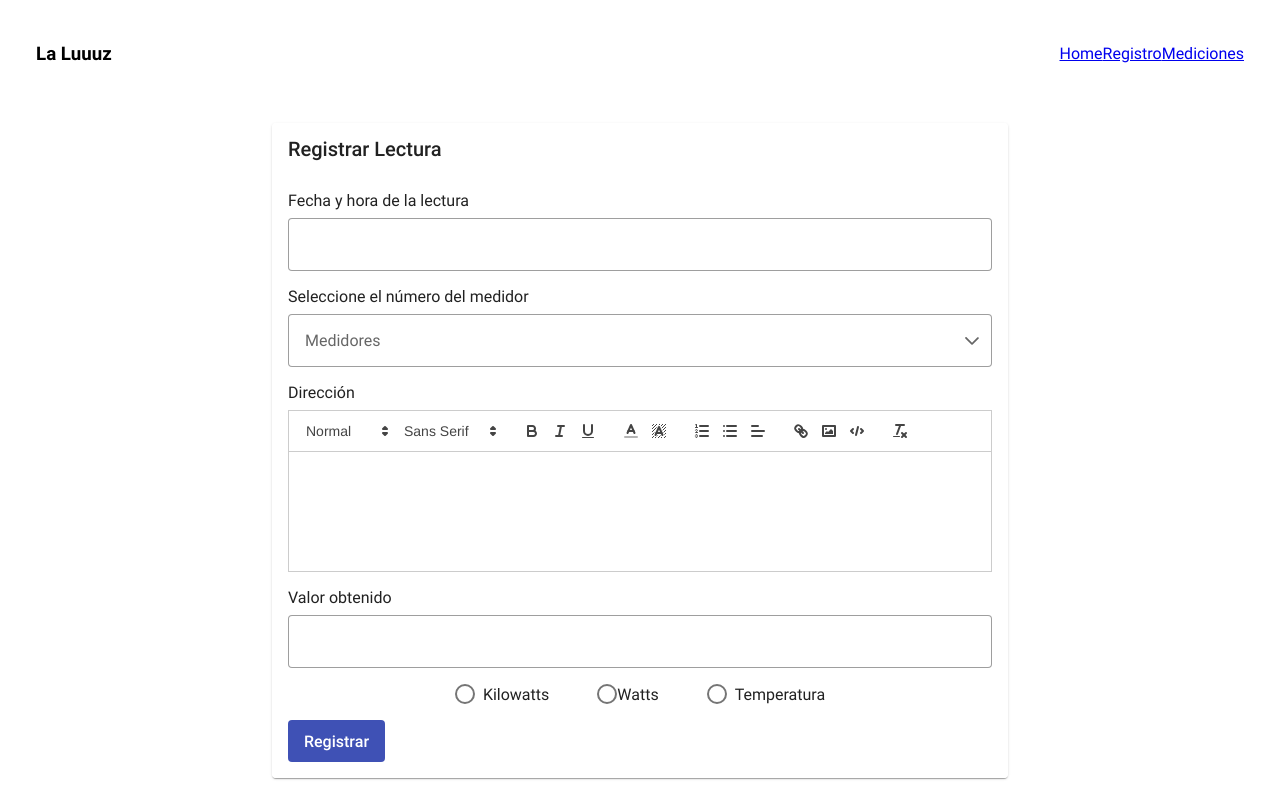
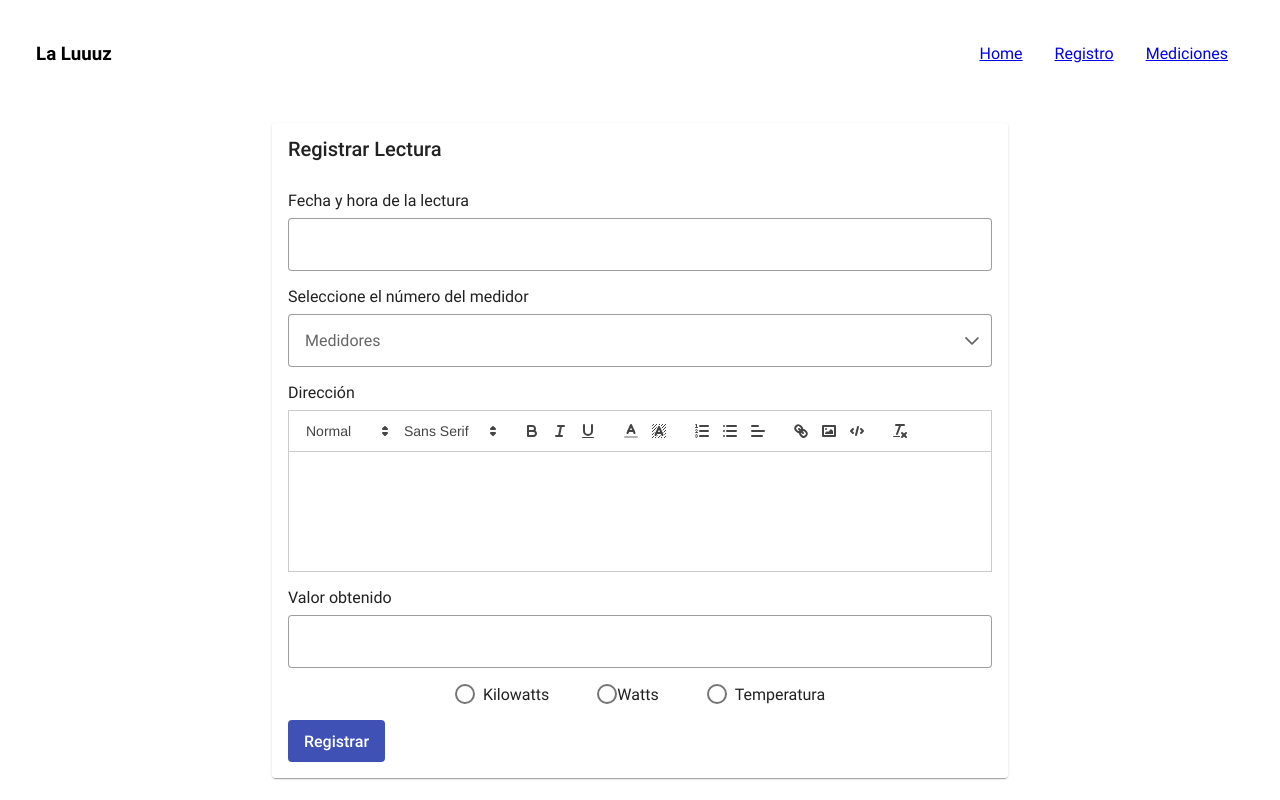
Before and after one commit to NeitUSM/frontend-taller1, a React (Vite) app: page /registrar in a window 1280 px wide. Built offline with nearby package versions, Linux system fonts and the light colour scheme.

Commit message:
Added id to register

```diff
--- a/package.json
+++ b/package.json
@@ -17,6 +17,7 @@
     "react-dom": "^19.1.1",
     "react-router-dom": "^7.9.5",
     "sass": "^1.93.2",
+    "uuid": "^13.0.0",
     "vite-plugin-sass": "^0.1.0"
   },
   "devDependencies": {
--- a/src/App.jsx
+++ b/src/App.jsx
@@ -1,8 +1,8 @@
 import { BrowserRouter, Routes, Route } from 'react-router-dom'
 import Home from './containers/Home'
 import RegistrarLecturaContainer from './containers/RegistrarLecturaContainer'
-import NavBar from './components/NavBar'
 import MedicionesContainer from './containers/MedicionesContainer'
+import NavBar from './components/Navbar'
 
 function App() {
 
--- a/src/components/Navbar.jsx
+++ b/src/components/Navbar.jsx
@@ -1,19 +1,18 @@
-import React from 'react'
-import { Link } from 'react-router-dom'
+import { NavLink } from 'react-router-dom'
 import { Toolbar } from 'primereact/toolbar'
 
 function NavBar() {
     const startContent = <h3>La Luuuz</h3>
     const endContent = (
         <>
-            <Link to='/'>Home</Link>
-            <Link to='/registrar'>Registro</Link>
-            <Link to='/mediciones'>Mediciones</Link>
+            <NavLink className='px-3' to='/'>Home</NavLink>
+            <NavLink className='px-3' to='/registrar'>Registro</NavLink>
+            <NavLink className='px-3' to='/mediciones'>Mediciones</NavLink>
         </>
     )
     return (
         <div>
-            <Toolbar start={startContent} end={endContent}/>
+            <Toolbar start={startContent} end={endContent} />
         </div>
     )
 }
--- a/src/components/PanelRegistrar.jsx
+++ b/src/components/PanelRegistrar.jsx
@@ -6,6 +6,7 @@ import { Editor } from 'primereact/editor';
 import { InputNumber } from 'primereact/inputnumber';
 import { RadioButton } from 'primereact/radiobutton';
 import { Button } from 'primereact/button';
+import { v4 as uuidv4 } from 'uuid';
 
 function PanelRegistrar({ showToast = () => { }, register = () => { } }) {
     const medidores = ["01", "02", "03", "04", "05", "06", "07", "08", "09", "10"];
@@ -50,7 +51,7 @@ function PanelRegistrar({ showToast = () => { }, register = () => { } }) {
             showToast(nuevosErrores)
             return;
         }
-        register({ dateTime, medidor, direccion, valor, medida });
+        register({id:uuidv4(), dateTime, medidor, direccion, valor, medida });
         clearInputs();
         return;
     }
```
Also changed, not shown: 1 other file (tests, documents, lock files or other folders).
